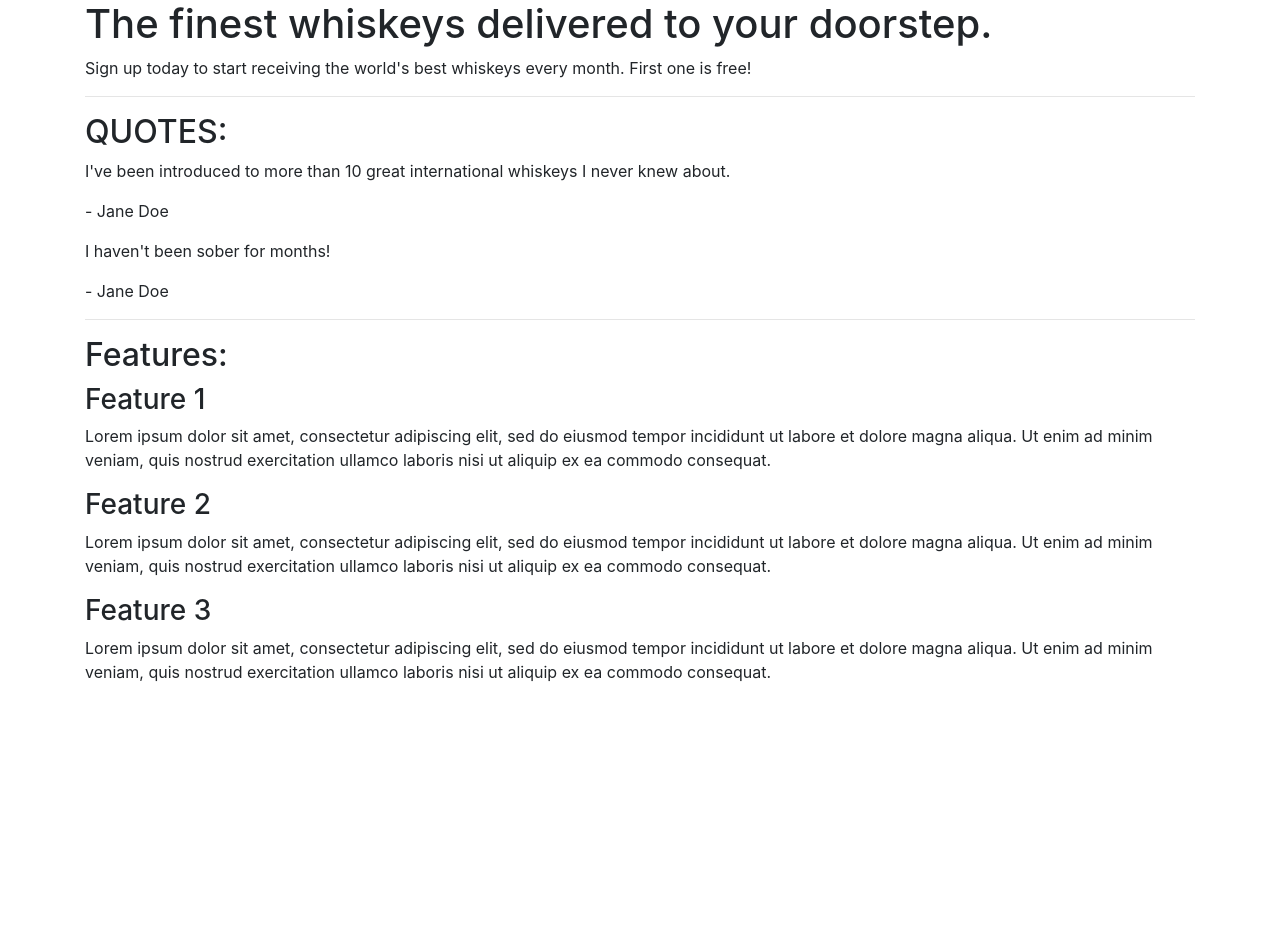
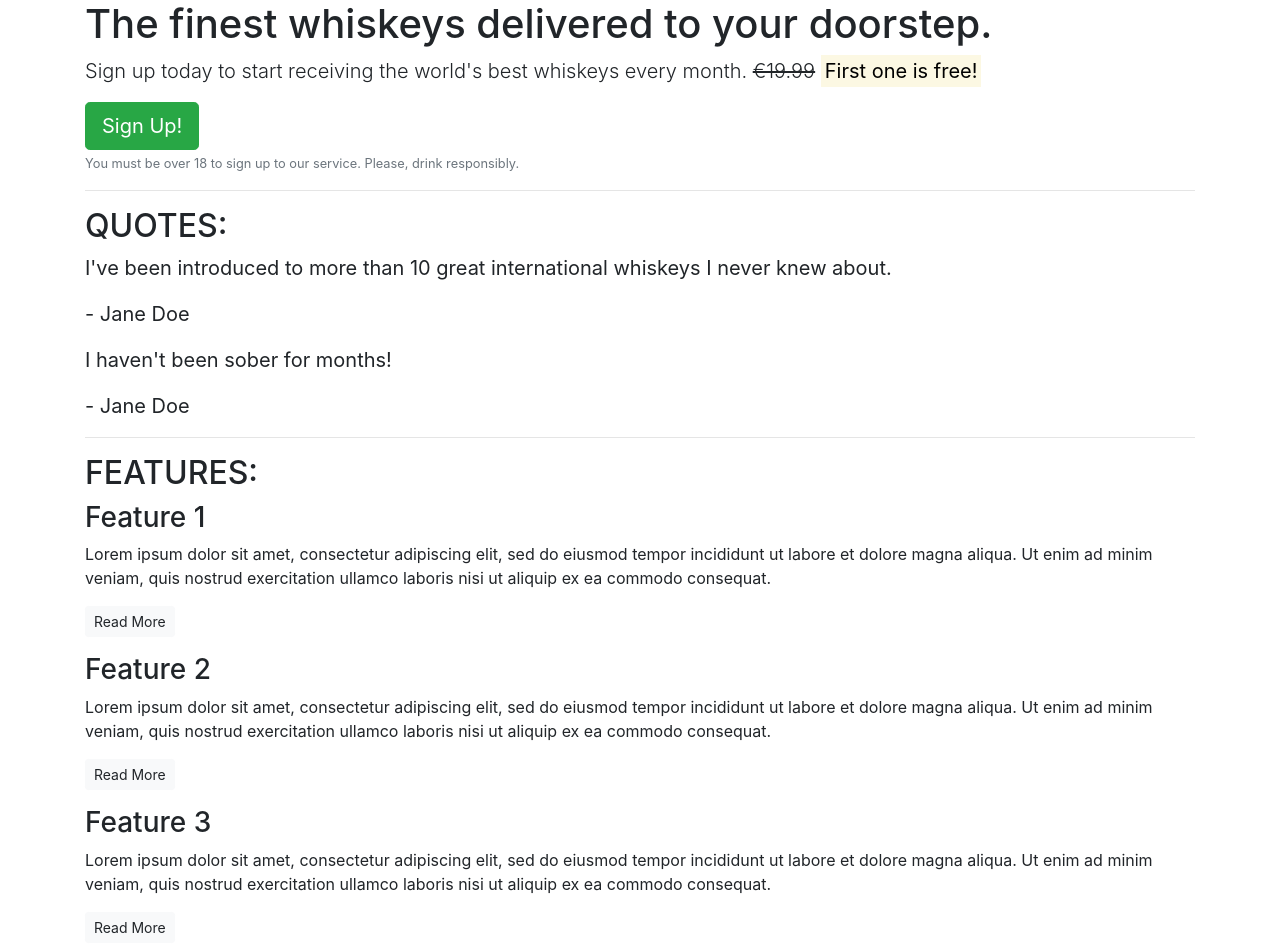
Before and after one commit to dnlbowers/Bootstrap, a plain HTML site: page index.html in a window 1280 px wide. Before the commit the page ends 800 px from the top, so only its background shows below. Drawn offline with nearby package versions, Linux system fonts and the light colour scheme.

Commit message:
begin to style with bootstrap, btn and quotes

```diff
--- a/index.html
+++ b/index.html
@@ -13,7 +13,10 @@
             <!-- Callout -->
             <section class="callout">
                 <h1>The finest whiskeys delivered to your doorstep.</h1>
-                <p>Sign up today to start receiving the world's best whiskeys every month. First one is free!</p>
+                <p class="lead">Sign up today to start receiving the world's best whiskeys every month.
+                <s>€19.99</s> <strong><mark>First one is free!</mark></strong></p>
+                <button class="btn btn-success btn-lg">Sign Up!</button>
+                <p class="text-muted"><small>You must be over 18 to sign up to our service. Please, drink responsibly.</small></p>
             </section>
             <!-- /.callout -->
             <hr>
@@ -21,32 +24,35 @@
             <!-- Quotes -->
             <section class="quotes">
                 <h2 class="text-uppercase">Quotes:</h2>
-                <div class="quote">
+                <blockquote class="blockquote">
                     <p>I've been introduced to more than 10 great international whiskeys I never knew about.</p>
                     <p>- Jane Doe</p>
-                </div>
-                <div class="quote">
+                </blockquote>
+                <blockquote class="blockquote">
                     <p>I haven't been sober for months!</p>
                     <p>- Jane Doe</p>
-                </div>
+                </blockquote>
             </section>
             <!-- /.quotes -->
             <hr>
 
             <!-- Features -->
             <section class="features">
-                <h2>Features:</h2>
+                <h2 class="text-uppercase">Features:</h2>
                 <div class="feature">
                     <h3>Feature 1</h3>
                     <p>Lorem ipsum dolor sit amet, consectetur adipiscing elit, sed do eiusmod tempor incididunt ut labore et dolore magna aliqua. Ut enim ad minim veniam, quis nostrud exercitation ullamco laboris nisi ut aliquip ex ea commodo consequat.</p>
+                    <p><a class="btn btn-sm btn-light">Read More</a></p>
                 </div>
                 <div class="feature">
                     <h3>Feature 2</h3>
                     <p>Lorem ipsum dolor sit amet, consectetur adipiscing elit, sed do eiusmod tempor incididunt ut labore et dolore magna aliqua. Ut enim ad minim veniam, quis nostrud exercitation ullamco laboris nisi ut aliquip ex ea commodo consequat.</p>
+                    <p><a class="btn btn-sm btn-light">Read More</a></p>
                 </div>
                 <div class="feature">
                     <h3>Feature 3</h3>
                     <p>Lorem ipsum dolor sit amet, consectetur adipiscing elit, sed do eiusmod tempor incididunt ut labore et dolore magna aliqua. Ut enim ad minim veniam, quis nostrud exercitation ullamco laboris nisi ut aliquip ex ea commodo consequat.</p>
+                    <p><a class="btn btn-sm btn-light">Read More</a></p>
                 </div>
             </section>
             <!-- /.features -->
```
